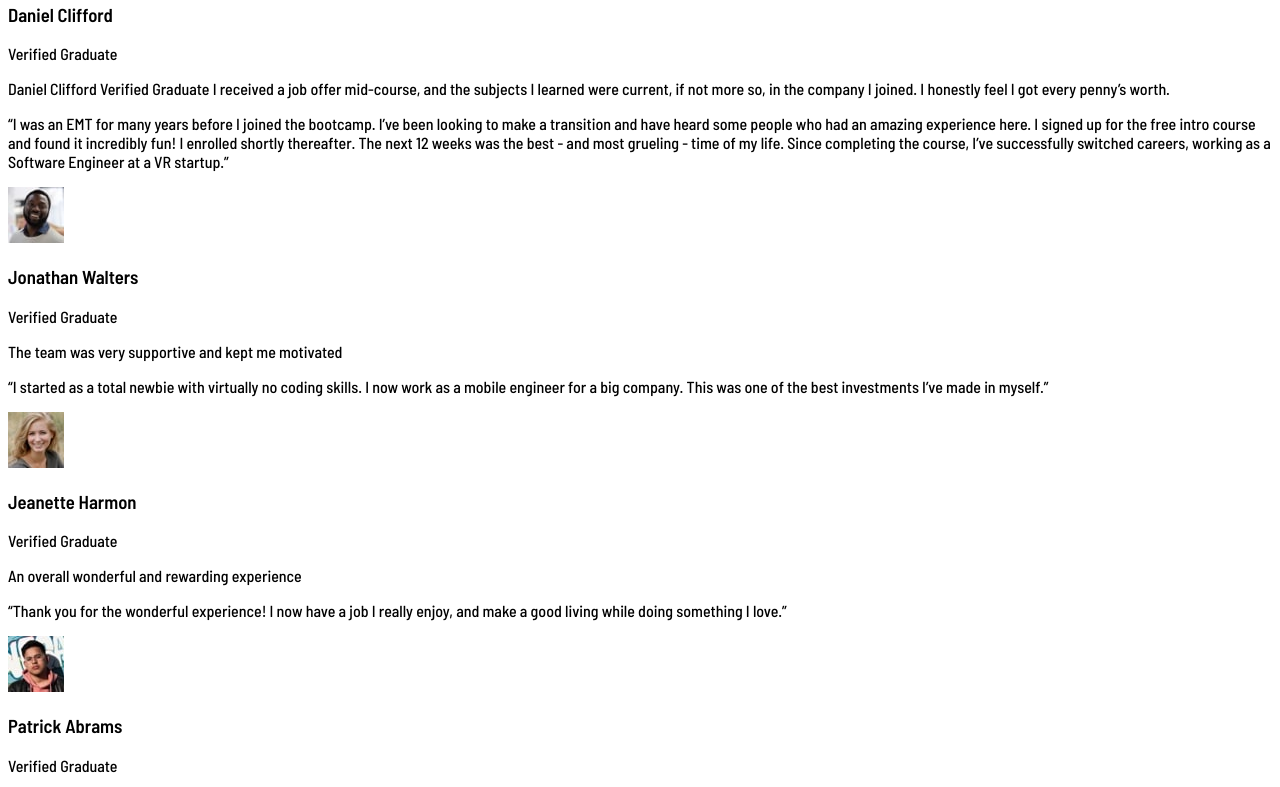
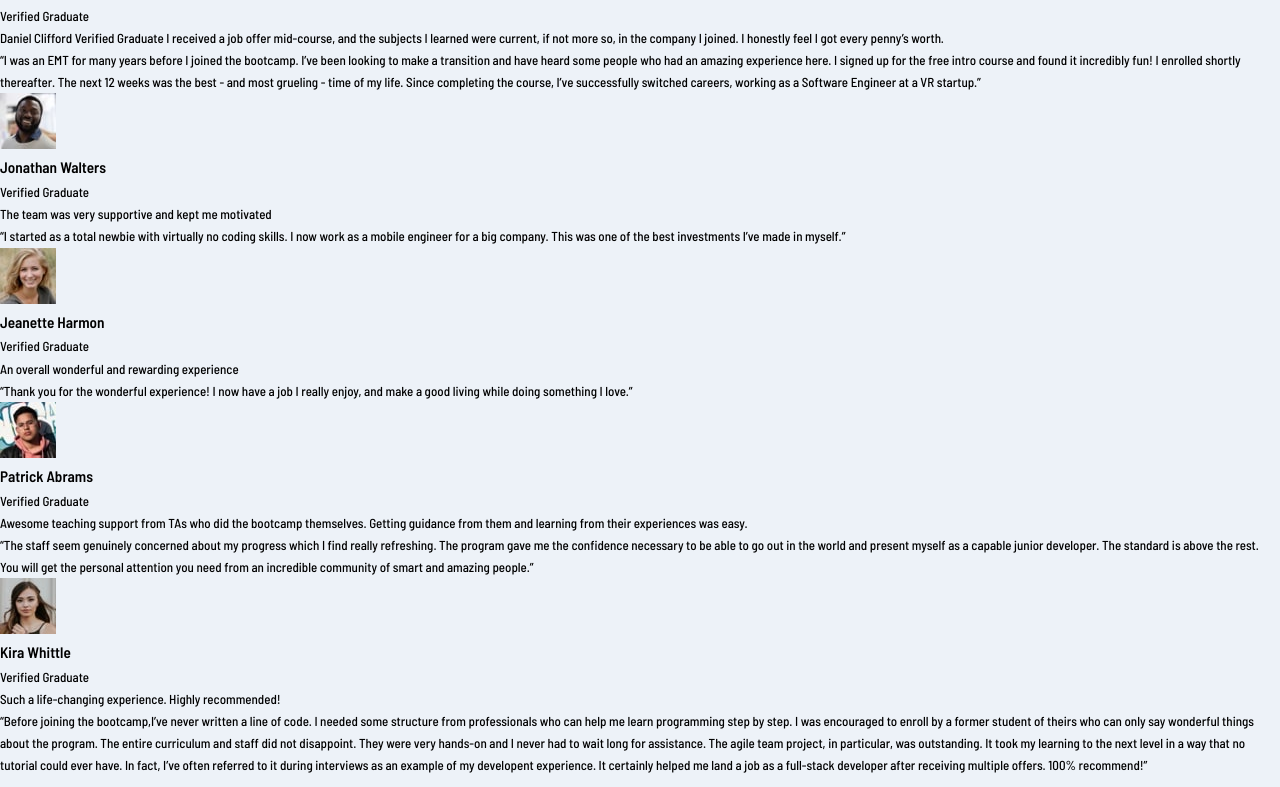
Before and after one commit to Barry-owino/Testimonial-grid-section, a plain HTML site: page index.html in a window 1280 px wide. Shown: the part 83-870 px from the top of the page. Drawn offline with Linux system fonts and the light colour scheme.

Commit message:
added the reset style and the background color

```diff
--- a/style.css
+++ b/style.css
@@ -1,3 +1,13 @@
 *{
   font-family: 'Barlow Semi Condensed', sans-serif;
+  box-sizing: border-box;
+  margin:0;
+  padding:0;
 }
+
+body{
+  background:#edf2f8;
+  line-height:1.7;
+  font-size:13px;
+
+}
```
